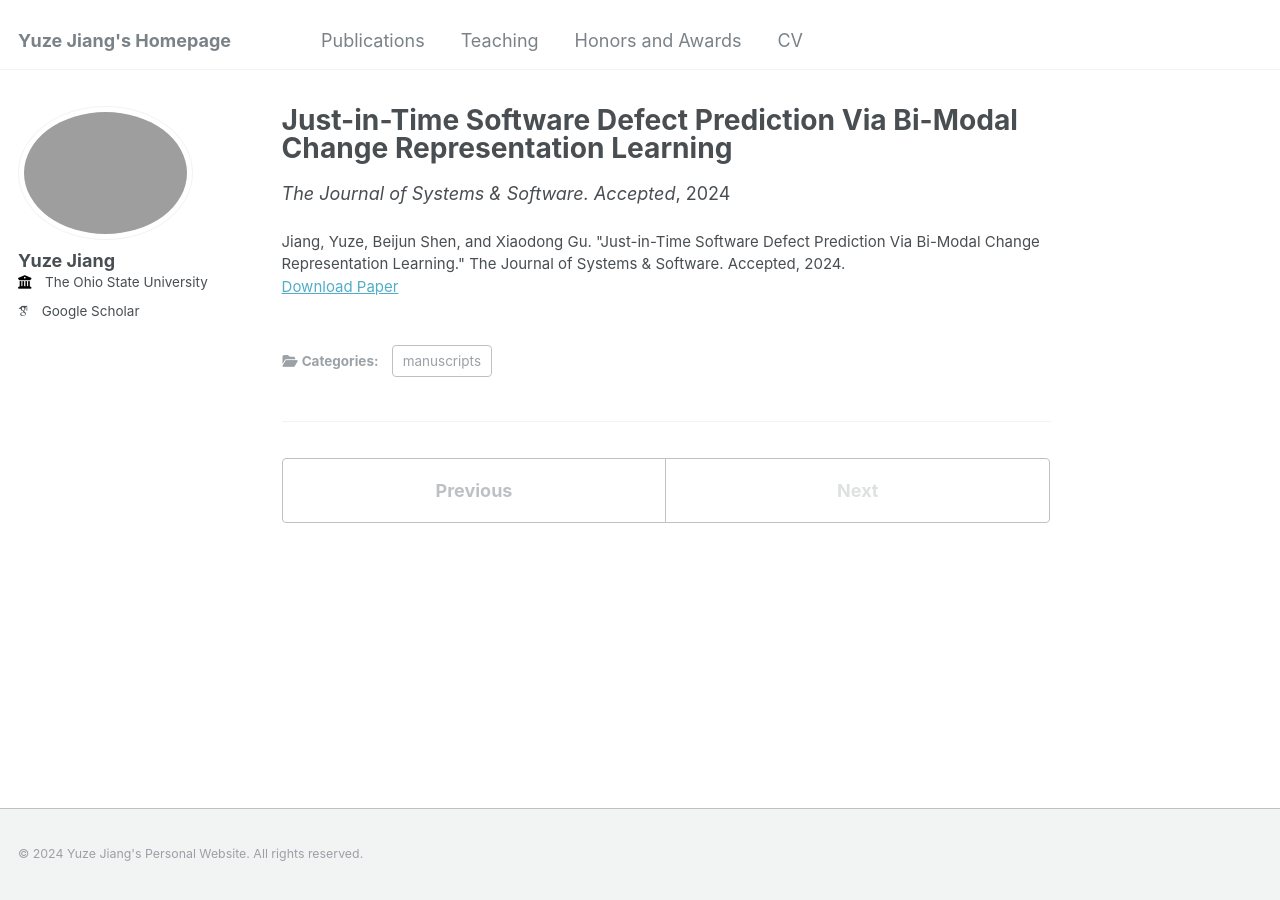
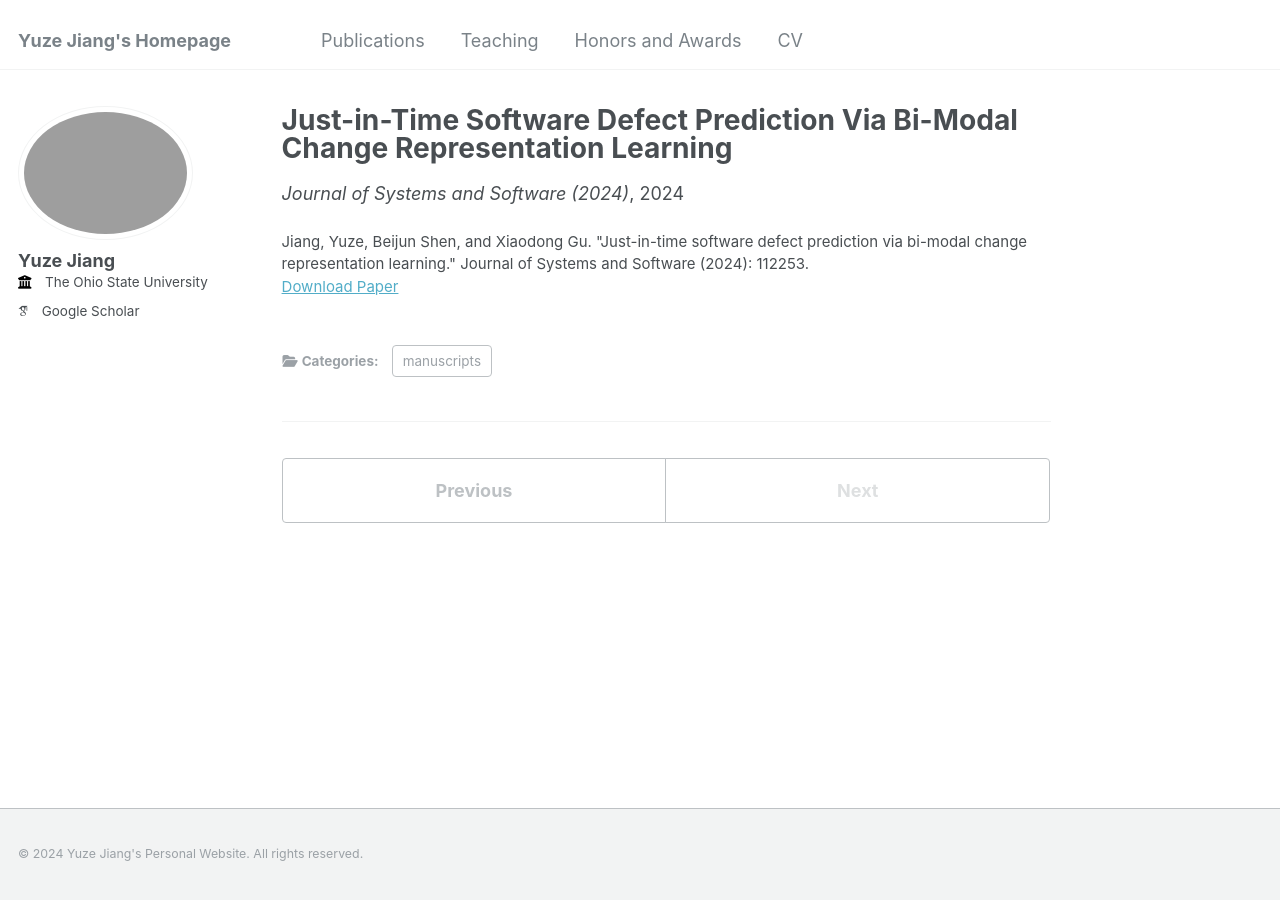
Before and after one commit to jyz-1201/jyz-1201.github.io, a Jekyll site: the page built from _publications/Just-in-Time Software Defect Prediction Via Bi-Modal Change Representation Learning.md, in a window 1280 px wide. Built offline with Jekyll 4.4.1, drawn with Linux system fonts in a browser that asks for light colours; some web fonts are replaced.

Commit message:
update paper status

```diff
--- a/_publications/Just-in-Time Software Defect Prediction Via Bi-Modal Change Representation Learning.md
+++ b/_publications/Just-in-Time Software Defect Prediction Via Bi-Modal Change Representation Learning.md
@@ -4,7 +4,7 @@ collection: publications
 category: manuscripts
 permalink: /publication/paper3
 date: 2024-05-17
-venue: 'The Journal of Systems & Software. Accepted'
+venue: 'Journal of Systems and Software (2024)'
 paperurl: 'https://papers.ssrn.com/sol3/papers.cfm?abstract_id=4853430'
-citation: 'Jiang, Yuze, Beijun Shen, and Xiaodong Gu. "Just-in-Time Software Defect Prediction Via Bi-Modal Change Representation Learning." The Journal of Systems & Software. Accepted, 2024.'
+citation: 'Jiang, Yuze, Beijun Shen, and Xiaodong Gu. "Just-in-time software defect prediction via bi-modal change representation learning." Journal of Systems and Software (2024): 112253.'
 ---
```
